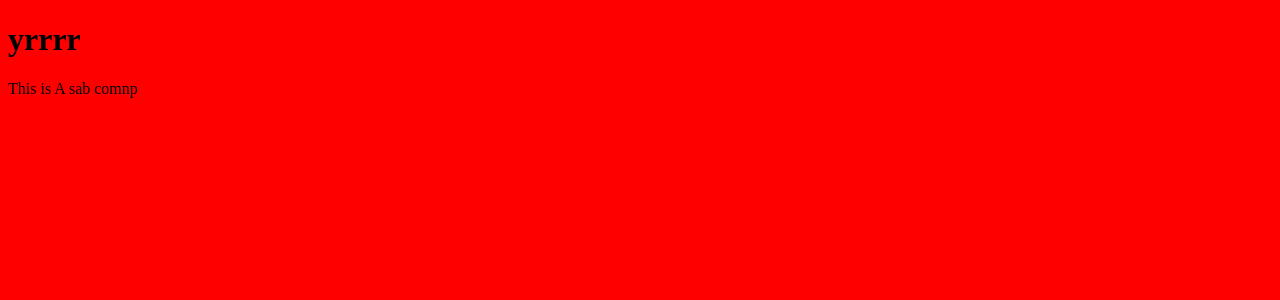
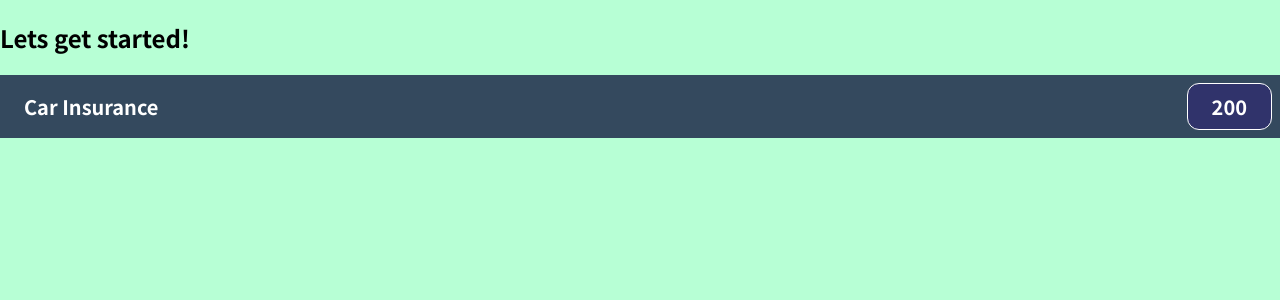
Before and after one commit to SAUMYXA/ReactJs, a JavaScript app in the folder my-app/: page / in a window 1280 px wide. Shown: the top 300 px of the page. Built offline with nearby package versions, Linux system fonts and the light colour scheme.

Commit message:
first project in react

```diff
--- a/my-app/src/App.css
+++ /dev/null
@@ -1,3 +0,0 @@
-.app-container{
-    background-color: blue;
-}
--- a/my-app/src/App.js
+++ b/my-app/src/App.js
@@ -1,8 +1,11 @@
-import "./App.css";
-import SubComponent from "./components/SubComponent";
+import ExpenseItem from "./components/ExpenseItem";
+function App(){
+    return (
+        <div>
+            <h2>Lets get started!</h2>
+            <ExpenseItem></ExpenseItem>
+        </div>
 
-function App() {
-  return (<div> <h1>yrrrr</h1>
-  <SubComponent></SubComponent></div>);
+    )
 }
 export default App;
--- /dev/null
+++ b/my-app/src/components/ExpenseItem.css
@@ -0,0 +1,54 @@
+.expense-item {
+    display: flex;
+    justify-content: space-between;
+    align-items: center;
+    padding: 0.5rem;
+    margin: 1rem 0;
+    background-color: #34495e;
+  }
+
+  .expense-item__description {
+    display: flex;
+    flex-direction: column;
+    gap: 1rem;
+    align-items: flex-end;
+    flex-flow: column-reverse;
+    justify-content: flex-start;
+    flex: 1;
+  }
+
+  .expense-item h2 {
+    color: #3a3a3a;
+    font-size: 1rem;
+    flex: 1;
+    margin: 0 1rem;
+    color: white;
+  }
+
+  .expense-item__price {
+    font-size: 1rem;
+    font-weight: bold;
+    color: white;
+    background-color: #30336b;
+    border: 1px solid white;
+    padding: 0.5rem;
+    border-radius: 12px;
+  }
+
+  @media (min-width: 580px) {
+    .expense-item__description {
+      flex-direction: row;
+      align-items: center;
+      justify-content: flex-start;
+      flex: 1;
+    }
+
+    .expense-item__description h2 {
+      font-size: 1.25rem;
+    }
+
+    .expense-item__price {
+      font-size: 1.25rem;
+      padding: 0.5rem 1.5rem;
+    }
+  }
--- /dev/null
+++ b/my-app/src/components/ExpenseItem.js
@@ -0,0 +1,16 @@
+import './ExpenseItem.css';
+
+ function ExpenseItem() {
+
+    return (
+        <div className='expense-item'>
+            <div className="expense-item__description">
+                <h2>Car Insurance</h2>
+                <div className="expense-item__price">200</div>
+            </div>
+            </div>
+
+    );
+}
+
+export default ExpenseItem;
--- a/my-app/src/components/SubComponent.js
+++ /dev/null
@@ -1,6 +0,0 @@
-function SubComponent(){
-    return (
-        <p>This is  A sab comnp</p>
-    )
-}
-export default SubComponent;
--- a/my-app/src/index.css
+++ b/my-app/src/index.css
@@ -1,3 +1,14 @@
-body{
-    background-color: red;
+@import url('https://fonts.googleapis.com/css2?family=Noto+Sans+JP:wght@400;700&display=swap');
+
+* {
+  box-sizing: border-box;
 }
+
+html {
+  font-family: 'Noto Sans JP', sans-serif;
+}
+
+body {
+  margin: 0;
+  background-color: #b7ffd5;
+}
```
